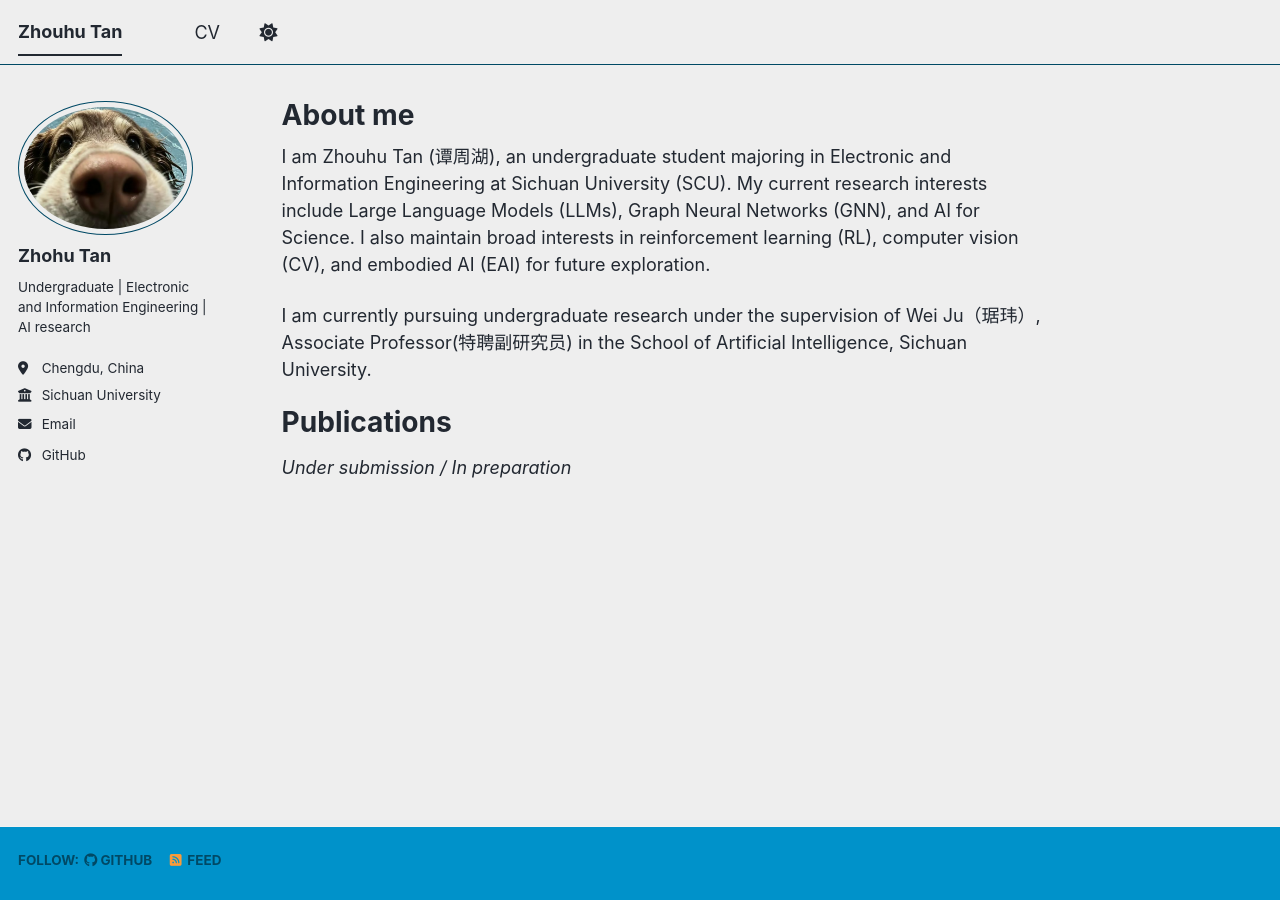
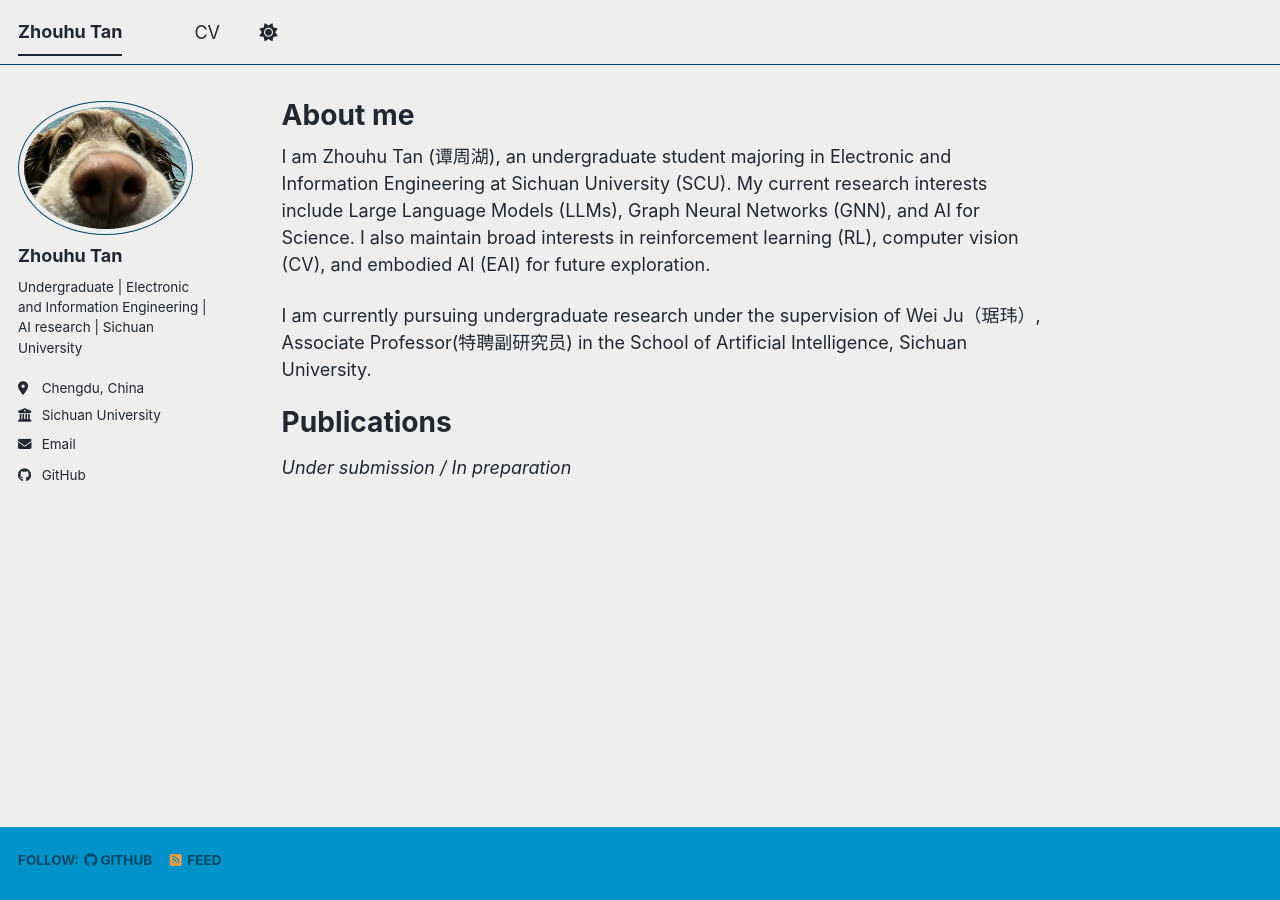
Before and after one commit to tanzhouhu/tanzhouhu.github.io, a Jekyll site: the page built from _pages/about.md, in a window 1280 px wide. Built offline with Jekyll 4.4.1, drawn with Linux system fonts in a browser that asks for light colours; a style sheet for code colours, icons or effects is not loaded.

Commit message:
Update _config.yml

```diff
--- a/_config.yml
+++ b/_config.yml
@@ -24,9 +24,9 @@ repository               : "tanzhouhu/tanzhouhu.github.io"
 author:
   # Biographic information
   avatar           : "profile.jpg"
-  name             : "Zhohu Tan"
+  name             : "Zhouhu Tan"
   pronouns         : # example: "she/her"
-  bio              : "Undergraduate | Electronic and Information Engineering | AI research "
+  bio              : "Undergraduate | Electronic and Information Engineering | AI research | Sichuan University "
   location         : "Chengdu, China"
   employer         : "Sichuan University"
   uri              : # URL
```
